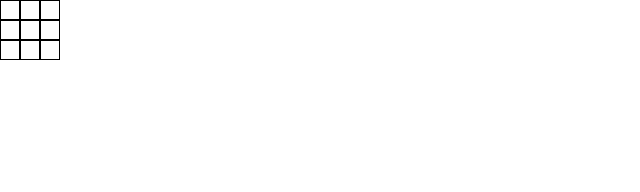
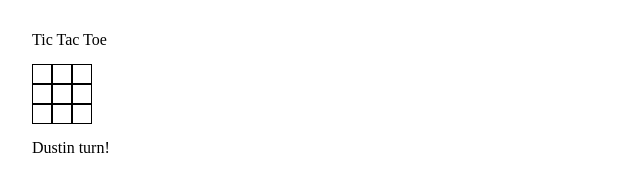
Before and after one commit to jduong09/topTicTacToe, a plain HTML site: page index.html in a window 1280 px wide. Shown: the whole page, without its empty margins (0-640 px from the left). Drawn offline with Linux system fonts and the light colour scheme.

Commit message:
Added div for game over message. Added header 1.

```diff
--- a/assets/css/styles.css
+++ b/assets/css/styles.css
@@ -1,7 +1,20 @@
+.hide {
+  display: none !important;
+}
+
+main {
+  padding: 2rem;
+}
+
+h1 {
+  margin-bottom: 1rem;
+}
+
 #div-game-board {
   display: grid;
   grid-template-columns: repeat(3, 20px);
   grid-template-rows: repeat(3, 20px);
+  margin-bottom: 1rem;
 }
 
 .game-tile {
--- a/assets/js/game.js
+++ b/assets/js/game.js
@@ -136,17 +136,21 @@ const game = () => {
   const _playerOne = playerFactory('Justin', 'X');
   const _playerTwo = playerFactory('Dustin', 'O');
   const board = gameBoard();
+  const gameOverDiv = document.getElementById('div-game-over-message');
+  const currentPlayerTurn = document.getElementById('div-current-player-turn');
   // Compute random number, either 0 or 1 for which player will go first.
   const randomNumber = (Math.floor(Math.random() * (1 - 0 + 1)) + 0 === 0) ? 0 : 1;
   let playersTurn = (randomNumber === 0) ? _playerOne : _playerTwo;
 
   const switchTurns = () => {
     playersTurn = (playersTurn === _playerOne) ? _playerTwo : _playerOne;
+    currentPlayerTurn.innerHTML = `${playersTurn._name} turn!`;
   }
 
   const roundStart = () => {
     // Prompt user to pick a spot.
     console.log(`${playersTurn._name}'s turn. Choose a spot to place your marker.`);
+    currentPlayerTurn.innerHTML = `${playersTurn._name} turn!`;
     // board.updateBoard(`${playersTurn._marker}`, '0 1');
   };
 
@@ -162,7 +166,9 @@ const game = () => {
     placeMarker(stringPos);
 
     if (board.gameOver() === true) {
-      console.log(`${playersTurn._name} wins!`);
+      gameOverDiv.innerHTML = `${playersTurn._name} wins!`;
+      gameOverDiv.classList.remove('hide');
+      currentPlayerTurn.classList.add('hide');
     } else {
       switchTurns();
       roundStart();
--- a/index.html
+++ b/index.html
@@ -10,6 +10,8 @@
   <title>The Odin Project | Tic Tac Toe</title>
 </head>
 <body>
+  <main>
+    <h1>Tic Tac Toe</h1>
     <div id="div-game-board">
       <span class="game-tile" data-pos="0 0"></span>
       <span class="game-tile" data-pos="0 1"></span>
@@ -21,5 +23,8 @@
       <span class="game-tile" data-pos="2 1"></span>
       <span class="game-tile" data-pos="2 2"></span>
     </div>
+    <div id="div-game-over-message" class="hide"></div>
+    <div id="div-current-player-turn"></div>
+  </main>
 </body>
 </html>
```
Lines whose indentation alone changed are shown as unchanged.
